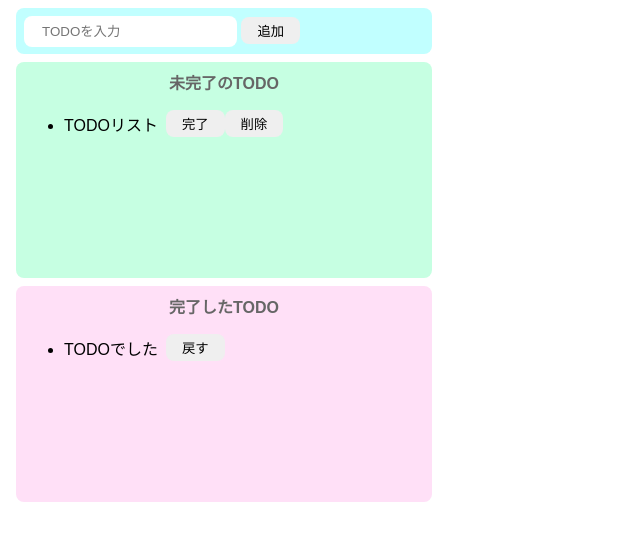
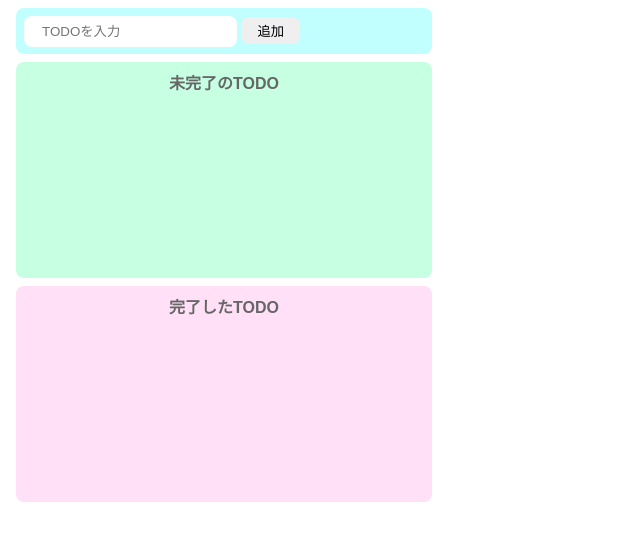
Before and after one commit to m-kawahigashi/TODO_APP, a website built with Parcel: page index.html in a window 1280 px wide. Shown: the whole page, without its empty margins (0-640 px from the left). Built offline with nearby package versions, Linux system fonts and the light colour scheme.

Commit message:
UPDATE index.html ハードコーディング部分を削除

```diff
--- a/index.html
+++ b/index.html
@@ -14,25 +14,12 @@
     <!-- TODO一覧 -->
     <div class="incomplete-todo">
       <p class="title">未完了のTODO</p>
-      <ul id="incomplete-list">
-        <div class="list-row">
-          <li>TODOリスト</li>
-          <button>完了</button>
-          <button>削除</button>
-        </div>
-      </ul>
+      <ul id="incomplete-list"></ul>
     </div>
     <!-- TODO完了 -->
     <div class="complete-todo">
       <p class="title">完了したTODO</p>
-      <ul id="complete-list">
-        <div class="list-row">
-          <li>
-            TODOでした
-          </li>
-          <button>戻す</button>
-        </div>
-      </ul>
+      <ul id="complete-list"></ul>
     </div>
 
     <script src="src/index.js"></script>
```
